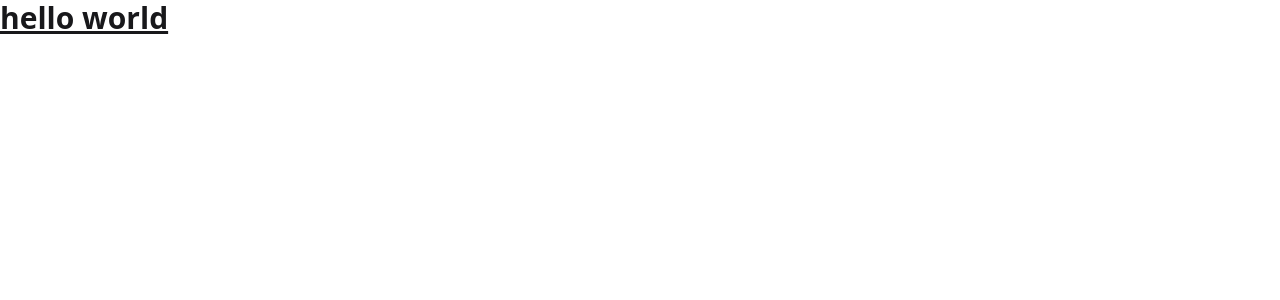
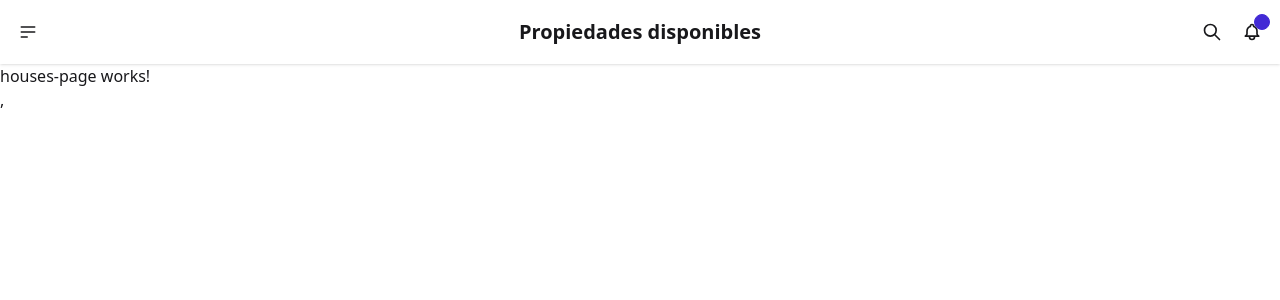
Before and after one commit to yacodev/mapsApp, an Angular app: page /houses in a window 1280 px wide. Before the commit this address led to /. Shown: the top 300 px of the page. Built offline with nearby package versions, Linux system fonts and the light colour scheme.

Commit message:
add routes

```diff
--- a/src/app/app.component.html
+++ b/src/app/app.component.html
@@ -1,4 +1,2 @@
-<h1 class="text-3xl font-bold underline">
-  hello world
-</h1>
+<app-navbar />
 <router-outlet />
--- a/src/app/app.component.ts
+++ b/src/app/app.component.ts
@@ -1,11 +1,12 @@
 import { Component } from '@angular/core';
 import { RouterOutlet } from '@angular/router';
+import { NavbarComponent } from './shared/components/navbar/navbar.component';
 
 @Component({
   selector: 'app-root',
-  imports: [RouterOutlet],
+  imports: [RouterOutlet, NavbarComponent],
   templateUrl: './app.component.html',
-  styleUrl: './app.component.css'
+  styleUrl: './app.component.css',
 })
 export class AppComponent {
   title = 'maps_app';
--- a/src/app/app.routes.ts
+++ b/src/app/app.routes.ts
@@ -1,3 +1,26 @@
 import { Routes } from '@angular/router';
+import { FullscreenMapPageComponent } from './pages/fullscreen-map-page/fullscreen-map-page.component';
+import { MarkersPageComponent } from './pages/markers-page/markers-page.component';
+import { HousesPageComponent } from './pages/houses-page/houses-page.component';
 
-export const routes: Routes = [];
+export const routes: Routes = [
+  {
+    path: 'fullscreen',
+    component: FullscreenMapPageComponent,
+    title: 'Fullscreen Map',
+  },
+  {
+    path: 'markers',
+    component: MarkersPageComponent,
+    title: ' Marcadores',
+  },
+  {
+    path: 'houses',
+    component: HousesPageComponent,
+    title: 'Propiedades disponibles',
+  },
+  {
+    path: '**',
+    redirectTo: 'fullscreen',
+  },
+];
--- /dev/null
+++ b/src/app/pages/fullscreen-map-page/fullscreen-map-page.component.html
@@ -0,0 +1 @@
+<p>fullscreen-map-page works!</p>,
--- /dev/null
+++ b/src/app/pages/houses-page/houses-page.component.html
@@ -0,0 +1 @@
+<p>houses-page works!</p>,
--- /dev/null
+++ b/src/app/pages/markers-page/markers-page.component.html
@@ -0,0 +1 @@
+<p>markers-page works!</p>,
--- /dev/null
+++ b/src/app/shared/components/navbar/navbar.component.html
@@ -0,0 +1,39 @@
+<div class="navbar bg-base-100 shadow-sm">
+  <div class="navbar-start">
+    <div class="dropdown">
+      <div tabindex="0" role="button" class="btn btn-ghost btn-circle">
+        <svg xmlns="http://www.w3.org/2000/svg" class="h-5 w-5" fill="none" viewBox="0 0 24 24" stroke="currentColor">
+          <path stroke-linecap="round" stroke-linejoin="round" stroke-width="2" d="M4 6h16M4 12h16M4 18h7" />
+        </svg>
+      </div>
+      <ul tabindex="0" class="menu menu-sm dropdown-content bg-base-100 rounded-box z-1 mt-3 w-52 p-2 shadow">
+        @for (route of routes; track route.path) {
+        <li>
+          <a [routerLink]="route.path">{{route.title}}</a>
+        </li>
+        }
+      </ul>
+    </div>
+  </div>
+  <div class="navbar-center">
+    <!-- <a class="btn btn-ghost text-xl">daisyUI</a> -->
+    <a class="btn btn-ghost text-xl">{{ pageTitle$ | async }}</a>
+  </div>
+  <div class="navbar-end">
+    <button class="btn btn-ghost btn-circle">
+      <svg xmlns="http://www.w3.org/2000/svg" class="h-5 w-5" fill="none" viewBox="0 0 24 24" stroke="currentColor">
+        <path stroke-linecap="round" stroke-linejoin="round" stroke-width="2"
+          d="M21 21l-6-6m2-5a7 7 0 11-14 0 7 7 0 0114 0z" />
+      </svg>
+    </button>
+    <button class="btn btn-ghost btn-circle">
+      <div class="indicator">
+        <svg xmlns="http://www.w3.org/2000/svg" class="h-5 w-5" fill="none" viewBox="0 0 24 24" stroke="currentColor">
+          <path stroke-linecap="round" stroke-linejoin="round" stroke-width="2"
+            d="M15 17h5l-1.405-1.405A2.032 2.032 0 0118 14.158V11a6.002 6.002 0 00-4-5.659V5a2 2 0 10-4 0v.341C7.67 6.165 6 8.388 6 11v3.159c0 .538-.214 1.055-.595 1.436L4 17h5m6 0v1a3 3 0 11-6 0v-1m6 0H9" />
+        </svg>
+        <span class="badge badge-xs badge-primary indicator-item"></span>
+      </div>
+    </button>
+  </div>
+</div>
--- /dev/null
+++ b/src/app/shared/components/navbar/navbar.component.ts
@@ -0,0 +1,30 @@
+import { Component, inject } from '@angular/core';
+import { routes } from '../../../app.routes';
+import { NavigationEnd, Router, RouterLink } from '@angular/router';
+import { filter, map, tap } from 'rxjs';
+import { AsyncPipe } from '@angular/common';
+
+@Component({
+  selector: 'app-navbar',
+  imports: [AsyncPipe, RouterLink],
+  templateUrl: './navbar.component.html',
+})
+export class NavbarComponent {
+  router = inject(Router);
+
+  routes = routes
+    .map((route) => ({
+      path: route.path,
+      title: `${route.title ?? 'Maps de angular'}`,
+    }))
+    .filter((route) => route.path !== '**');
+
+  pageTitle$ = this.router.events.pipe(
+    filter((event) => event instanceof NavigationEnd),
+    tap((event) => console.log(event)),
+    map((event) => event.url),
+    map(
+      (url) => routes.find((route) => `/${route.path}` === url)?.title ?? 'Maps'
+    )
+  );
+}
```
Also changed, not shown: src/app/pages/fullscreen-map-page/fullscreen-map-page.component.ts (added, +8 -0 lines), src/app/pages/houses-page/houses-page.component.ts (added, +8 -0 lines), src/app/pages/markers-page/markers-page.component.ts (added, +8 -0 lines).
